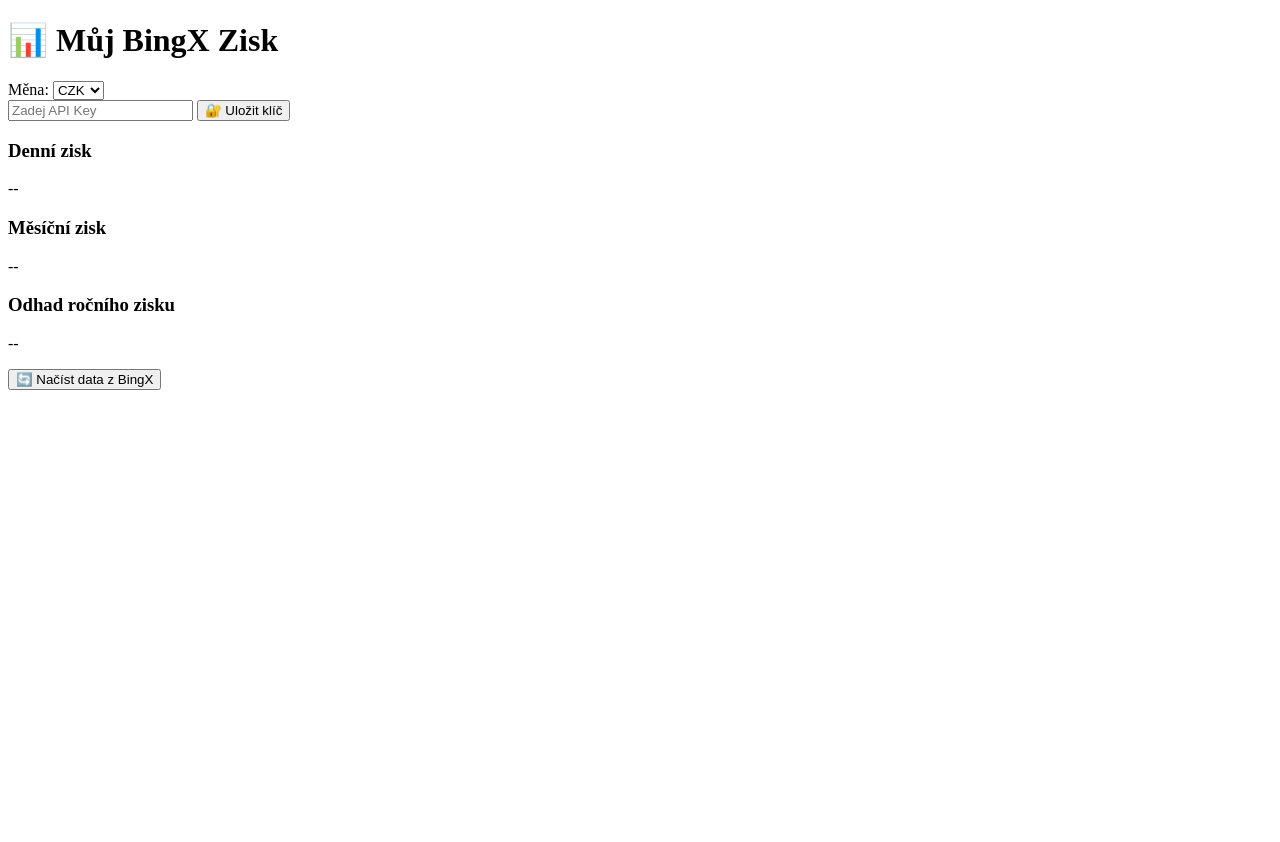
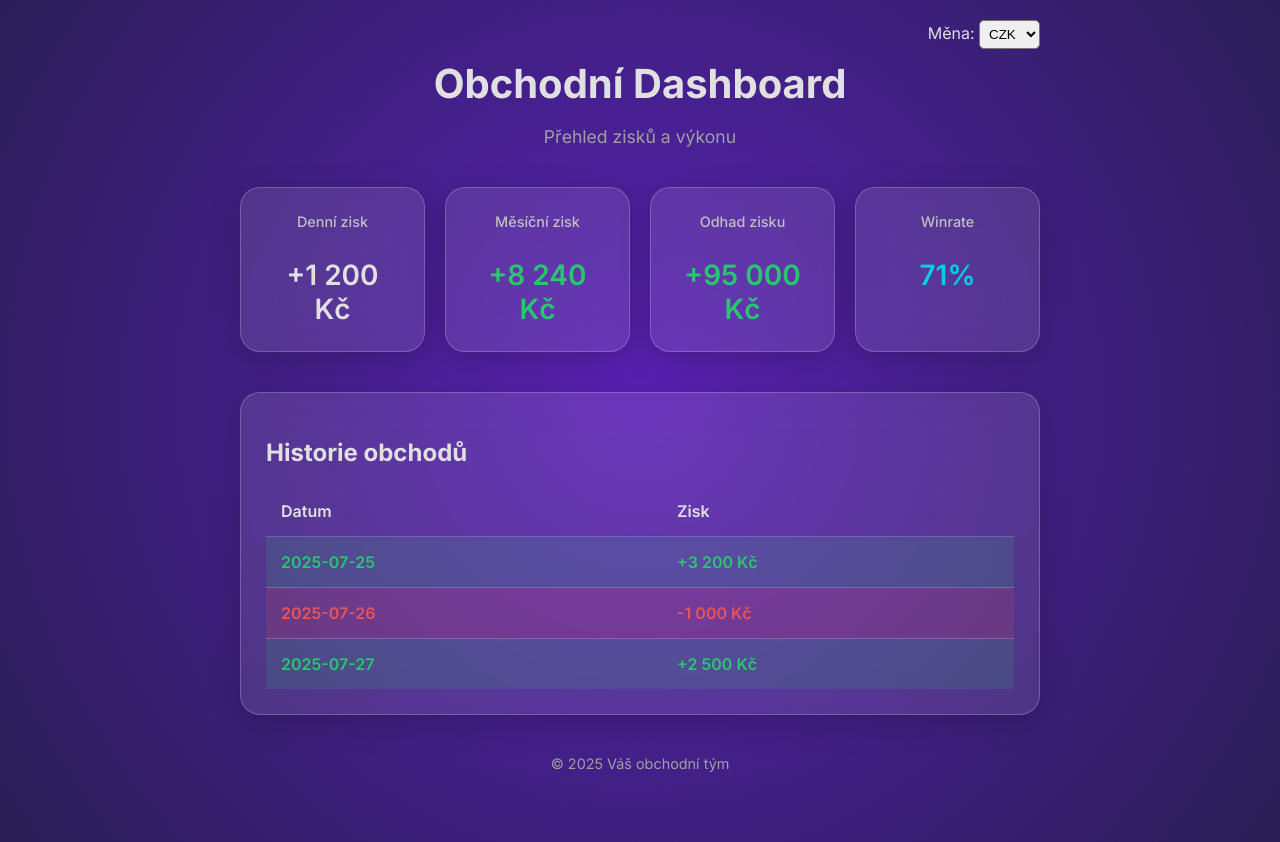
Before and after one commit to vygo07/Bingx4, a plain HTML site: page index.html in a window 1280 px wide. Before the commit the page ends 800 px from the top, so only its background shows below. Drawn offline with Linux system fonts and the light colour scheme.

Commit message:
Add files via upload

```diff
--- a/index.html
+++ b/index.html
@@ -1,38 +1,277 @@
+
 <!DOCTYPE html>
 <html lang="cs">
 <head>
   <meta charset="UTF-8" />
-  <meta name="viewport" content="width=device-width, initial-scale=1.0"/>
-  <title>BingX Dashboard</title>
-  <link rel="stylesheet" href="style.css" />
+  <meta name="viewport" content="width=device-width, initial-scale=1.0" />
+  <title>Dashboard zisků</title>
+  <link href="https://fonts.googleapis.com/css2?family=Inter:wght@400;500;600;700&display=swap" rel="stylesheet" />
+  <style>
+    @import url('https://fonts.googleapis.com/css2?family=Inter:wght@400;500;600;700&display=swap');
+
+    :root {
+        --green: #28c76f;
+        --red: #ea5455;
+        --blue: #00cfe8;
+        --text-color: #e0e0e0;
+        --bg-color: #161d31;
+        --card-bg: rgba(255, 255, 255, 0.1);
+        --border-color: rgba(255, 255, 255, 0.2);
+    }
+
+    body {
+        font-family: 'Inter', -apple-system, BlinkMacSystemFont, 'Segoe UI', Roboto, Oxygen, Ubuntu, Cantarell, 'Open Sans', 'Helvetica Neue', sans-serif;
+        background-color: var(--bg-color);
+        color: var(--text-color);
+        margin: 0;
+        padding: 20px;
+        -webkit-font-smoothing: antialiased;
+    }
+
+    .background {
+        position: fixed;
+        top: -50%;
+        left: -50%;
+        width: 200%;
+        height: 200%;
+        background: radial-gradient(circle, #5b21b6, var(--bg-color) 70%);
+        animation: rotate 30s infinite linear;
+        z-index: -1;
+    }
+
+    @keyframes rotate {
+        from { transform: rotate(0deg); }
+        to { transform: rotate(360deg); }
+    }
+
+    .container {
+        max-width: 800px;
+        margin: 0 auto;
+        padding-bottom: 50px;
+    }
+
+    header {
+        text-align: center;
+        margin-bottom: 40px;
+    }
+
+    header h1 {
+        font-size: 2.5rem;
+        font-weight: 700;
+        margin: 0;
+    }
+
+    header p {
+        font-size: 1.1rem;
+        color: #a0a0a0;
+    }
+
+    .card, .stat-card {
+        background: var(--card-bg);
+        border-radius: 20px;
+        border: 1px solid var(--border-color);
+        backdrop-filter: blur(20px);
+        -webkit-backdrop-filter: blur(20px);
+        padding: 25px;
+        margin-bottom: 20px;
+        box-shadow: 0 8px 32px 0 rgba(0, 0, 0, 0.2);
+    }
+
+    .stats-grid {
+        display: grid;
+        grid-template-columns: repeat(auto-fit, minmax(150px, 1fr));
+        gap: 20px;
+        margin-bottom: 20px;
+    }
+
+    .stat-card {
+        text-align: center;
+    }
+
+    .stat-card h3 {
+        margin-top: 0;
+        font-size: 0.9rem;
+        font-weight: 500;
+        color: #c0c0c0;
+    }
+
+    .stat-card p {
+        margin-bottom: 0;
+        font-size: 1.75rem;
+        font-weight: 600;
+    }
+
+    #monthly-profit.positive, #projected-profit.positive { color: var(--green); }
+    #monthly-profit.negative, #projected-profit.negative { color: var(--red); }
+    #winrate { color: var(--blue); }
+
+    table {
+        width: 100%;
+        border-collapse: collapse;
+    }
+
+    th, td {
+        padding: 15px;
+        text-align: left;
+        border-bottom: 1px solid var(--border-color);
+    }
+
+    th {
+        font-weight: 600;
+    }
+
+    tr:last-child td {
+        border-bottom: none;
+    }
+
+    .profit-positive {
+        background-color: rgba(40, 199, 111, 0.15);
+        color: var(--green);
+        font-weight: 600;
+    }
+
+    .profit-negative {
+        background-color: rgba(234, 84, 85, 0.15);
+        color: var(--red);
+        font-weight: 600;
+    }
+
+    footer {
+        text-align: center;
+        margin-top: 40px;
+        font-size: 0.9rem;
+        color: #a0a0a0;
+    }
+  </style>
 </head>
 <body>
+  <div class="background"></div>
+  <div class="container">
+
     <header>
-    <h1>📊 Můj BingX Zisk</h1>
-    <div class="top-bar">
-      <label for="currency">Měna:</label>
-      <select id="currency" onchange="updateCurrency()">
+      <div style="text-align: right; margin-bottom: 10px;">
+        <label for="currency-toggle">Měna:</label>
+        <select id="currency-toggle" onchange="toggleCurrency()" style="padding: 5px; border-radius: 5px;">
           <option value="czk">CZK</option>
           <option value="usd">USD</option>
         </select>
       </div>
+
+      <h1>Obchodní Dashboard</h1>
+      <p>Přehled zisků a výkonu</p>
     </header>
 
-  <main>
-    <div class="input-key">
-      <input id="apiKeyInput" type="password" placeholder="Zadej API Key" />
-      <button onclick="saveKey()">🔐 Uložit klíč</button>
+
+    <div class="stats-grid">
+      <div class="stat-card">
+        <h3>Denní zisk</h3>
+        <p id="daily-profit" class="positive">+1 200 Kč</p>
       </div>
 
-    <div class="stats">
-      <div class="card"><h3>Denní zisk</h3><p id="daily">--</p></div>
-      <div class="card"><h3>Měsíční zisk</h3><p id="monthly">--</p></div>
-      <div class="card"><h3>Odhad ročního zisku</h3><p id="yearly">--</p></div>
+      <div class="stat-card">
+        <h3>Měsíční zisk</h3>
+        <p id="monthly-profit" class="positive">+8 240 Kč</p>
+      </div>
+      <div class="stat-card">
+        <h3>Odhad zisku</h3>
+        <p id="projected-profit" class="positive">+95 000 Kč</p>
+      </div>
+      <div class="stat-card">
+        <h3>Winrate</h3>
+        <p id="winrate">71%</p>
+      </div>
     </div>
 
-    <button onclick="fetchData()">🔄 Načíst data z BingX</button>
-  </main>
+    <div class="card">
+      <h2>Historie obchodů</h2>
+      <table>
+        <thead>
+          <tr>
+            <th>Datum</th>
+            <th>Zisk</th>
+          </tr>
+        </thead>
+        <tbody>
+          <tr class="profit-positive">
+            <td>2025-07-25</td>
+            <td>+3 200 Kč</td>
+          </tr>
+          <tr class="profit-negative">
+            <td>2025-07-26</td>
+            <td>-1 000 Kč</td>
+          </tr>
+          <tr class="profit-positive">
+            <td>2025-07-27</td>
+            <td>+2 500 Kč</td>
+          </tr>
+        </tbody>
+      </table>
+    </div>
 
-  <script src="script.js"></script>
+    <footer>
+      &copy; 2025 Váš obchodní tým
+    </footer>
+  </div>
+
+<script>
+  const rates = { czk: 1, usd: 0.043 }; // Přibližný kurz: 1 CZK = 0.043 USD
+
+  function toggleCurrency() {
+    const currency = document.getElementById('currency-toggle').value;
+    const rate = rates[currency];
+
+    const elements = [
+      { id: 'daily-profit', base: 1200 },
+      { id: 'monthly-profit', base: 8240 },
+      { id: 'projected-profit', base: 95000 },
+    ];
+
+    elements.forEach(el => {
+      const value = Math.round(el.base * rate);
+      const currencySymbol = currency === 'czk' ? 'Kč' : '$';
+      const sign = el.base >= 0 ? '+' : '-';
+      const element = document.getElementById(el.id);
+      element.textContent = `${sign}${value.toLocaleString()} ${currencySymbol}`;
+    });
+  }
+</script>
+
+<script>
+const rates = { czk: 1, usd: 0.043 };
+
+function toggleCurrency() {
+  const currency = document.getElementById('currency-toggle').value;
+  const rate = rates[currency];
+
+  fetch('/api/bingx')
+    .then(res => res.json())
+    .then(data => {
+      updateValues(data, rate, currency);
+    });
+}
+
+function updateValues(data, rate, currency) {
+  const currencySymbol = currency === 'czk' ? 'Kč' : '$';
+
+  const stats = {
+    'daily-profit': data.daily,
+    'monthly-profit': data.monthly,
+    'projected-profit': data.projected
+  };
+
+  for (const id in stats) {
+    const el = document.getElementById(id);
+    const val = Math.round(stats[id] * rate);
+    const sign = stats[id] >= 0 ? '+' : '-';
+    el.textContent = `${sign}${val.toLocaleString()} ${currencySymbol}`;
+  }
+}
+
+window.onload = () => {
+  toggleCurrency(); // initial load
+};
+</script>
 </body>
+
+
 </html>
```
Lines whose indentation alone changed are shown as unchanged.
